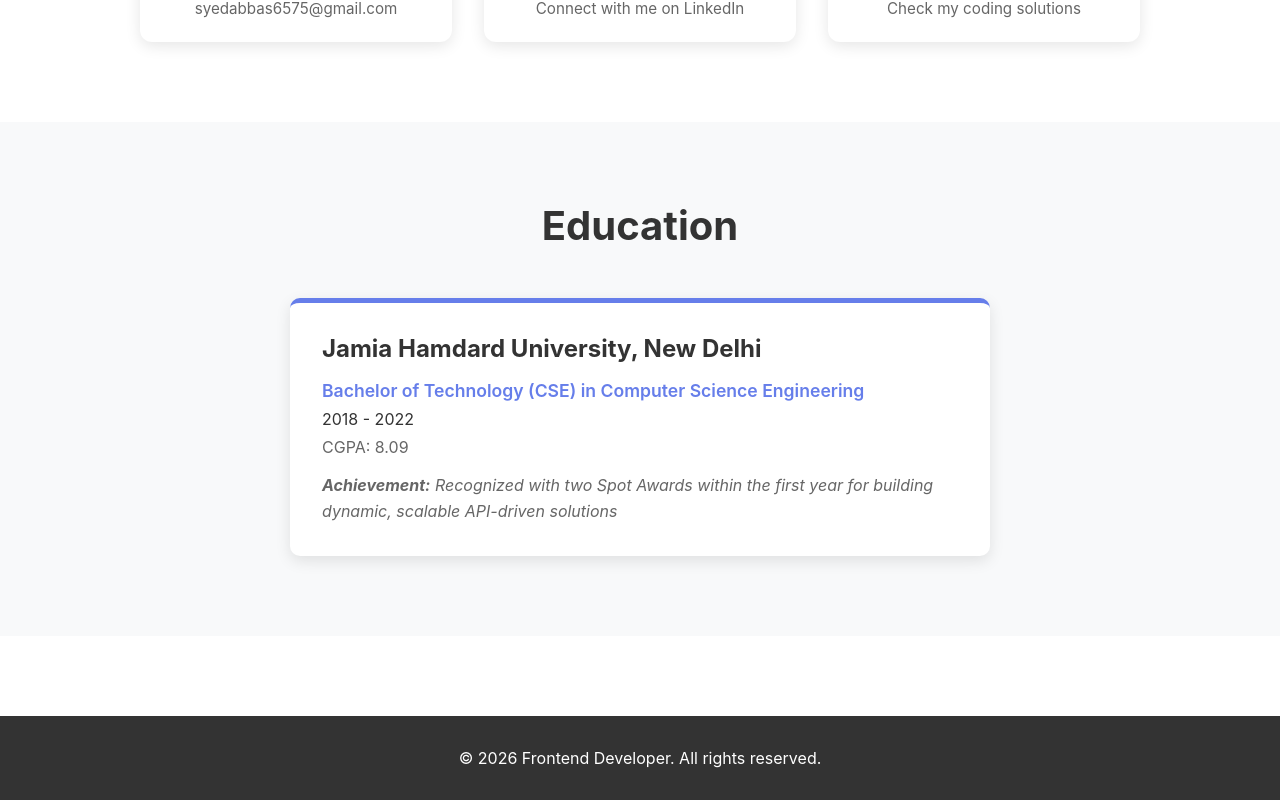
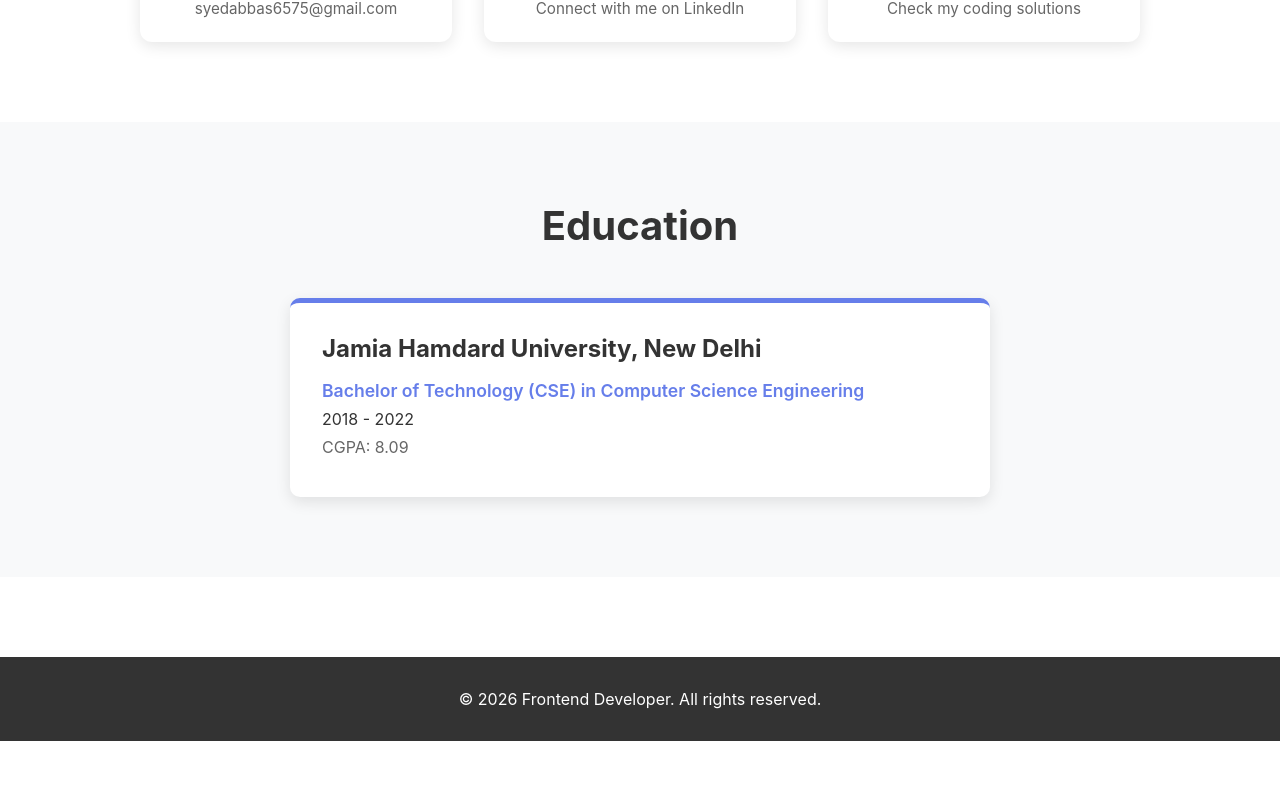
Before and after one commit to zuhair4/portfolio, a React (Vite) app: page / in a window 1280 px wide. Shown: the part 4854-5654 px from the top of the page. After the commit the page ends 5595 px from the top, so only its background shows below. Built offline with nearby package versions, Linux system fonts and the light colour scheme.

Commit message:
small fix

```diff
--- a/src/components/Education.jsx
+++ b/src/components/Education.jsx
@@ -4,7 +4,6 @@ const education = {
   field: 'Computer Science Engineering',
   duration: '2018 - 2022',
   cgpa: '8.09',
-  achievement: 'Recognized with two Spot Awards within the first year for building dynamic, scalable API-driven solutions'
 }
 
 export default function Education() {
@@ -17,7 +16,6 @@ export default function Education() {
           <p className="degree">{education.degree} in {education.field}</p>
           <p className="duration">{education.duration}</p>
           <p className="cgpa">CGPA: {education.cgpa}</p>
-          <p className="achievement"><strong>Achievement:</strong> {education.achievement}</p>
         </div>
       </div>
     </section>
```
